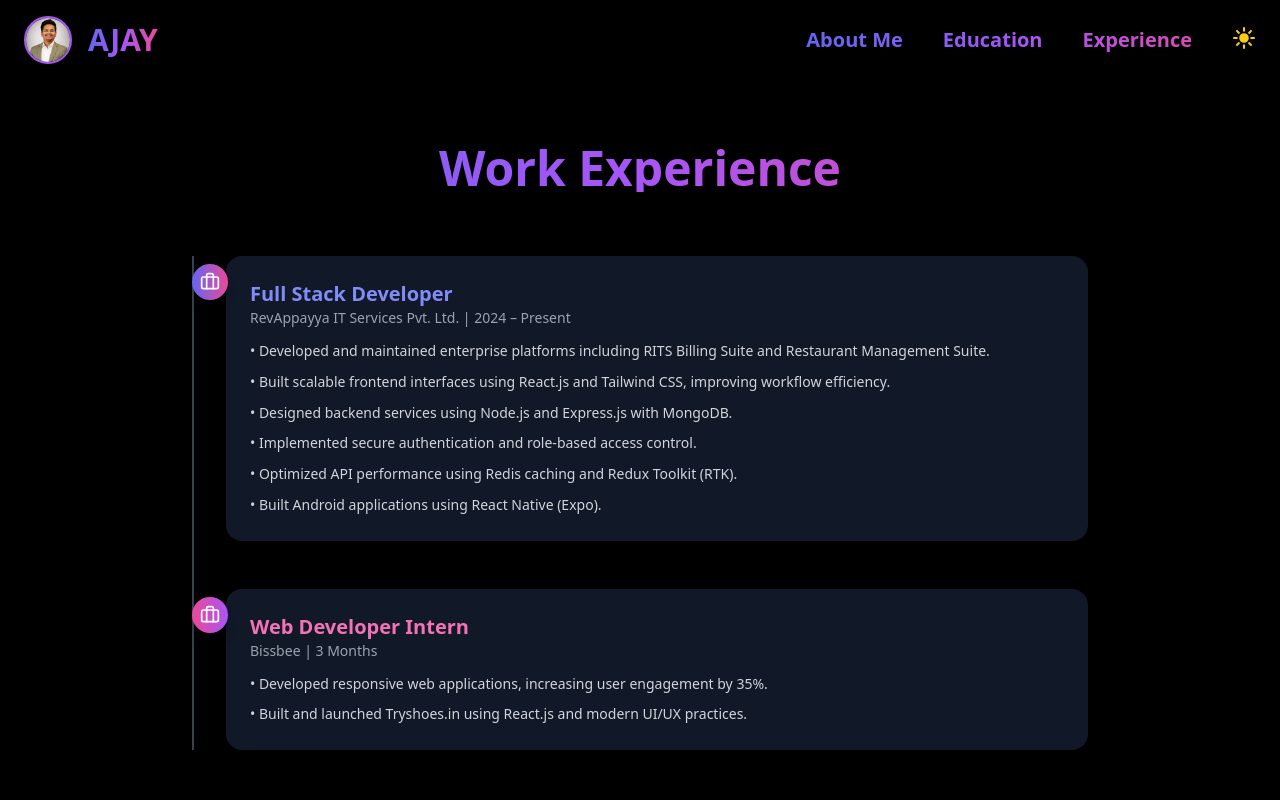
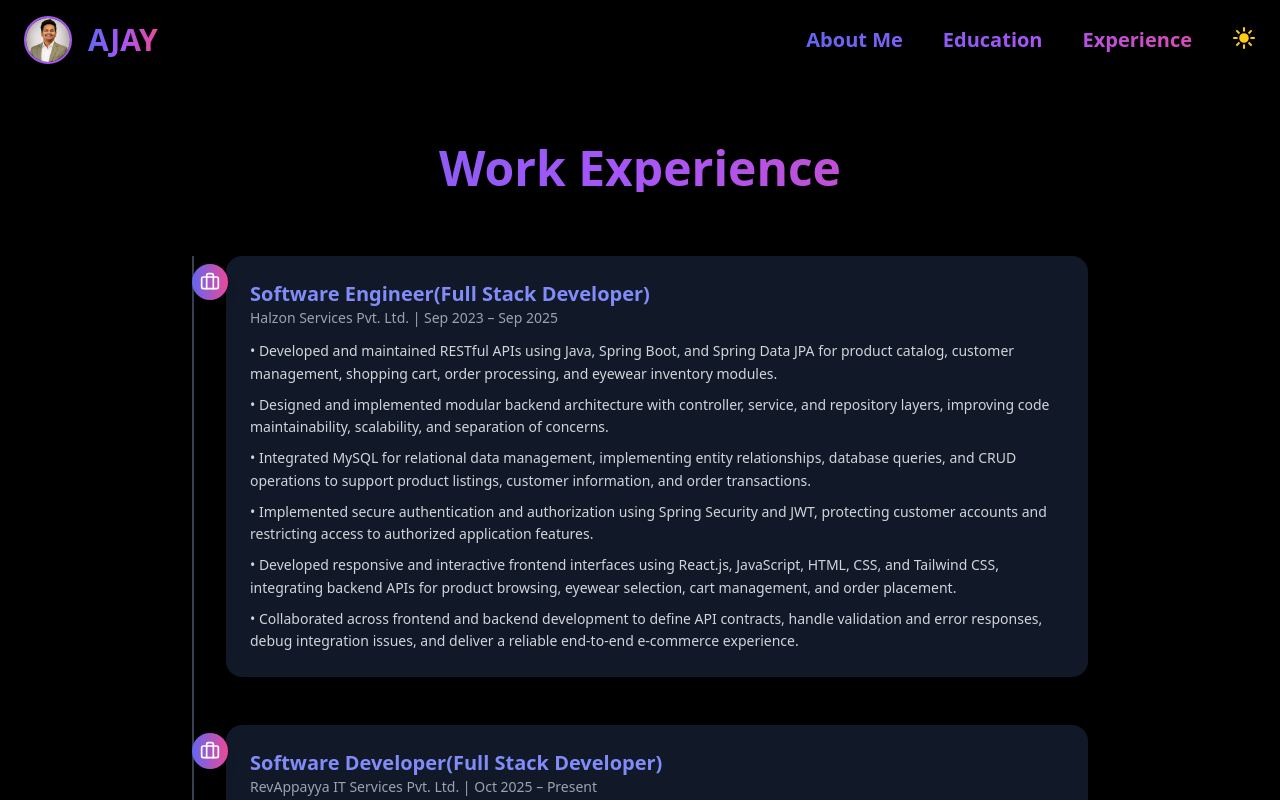
Before and after one commit to kereajay/Portfolio, a React (Vite) app: page /Experience in a window 1280 px wide. Shown: the top 800 px of the page. Built offline with nearby package versions, Linux system fonts and the light colour scheme.

Commit message:
updated the resume

```diff
--- a/src/Pages/AboutMe.jsx
+++ b/src/Pages/AboutMe.jsx
@@ -102,7 +102,7 @@ function AboutMe() {
           </div>
 
           <p className="text-lg md:text-xl text-gray-300 dark:text-gray-500 leading-relaxed">
-            Full-Stack Developer with 2 plus years of experience building scalable web applications using React.js, Node.js, and MongoDB.
+            Full-Stack Developer with 3 plus years of experience building scalable web applications using React.js, Node.js, and MongoDB.
             Specialized in developing high-performance user interfaces, designing RESTful APIs, and optimizing applications using Redux Toolkit and Redis.
             Experienced in building cross-platform Android applications using React Native (Expo).
           </p>
--- a/src/Pages/Experience.jsx
+++ b/src/Pages/Experience.jsx
@@ -13,6 +13,34 @@ const Experience = () => {
       {/* Timeline */}
       <div className="relative max-w-4xl mx-auto border-l-2 border-gray-700 pl-8 space-y-12">
 
+        <div className="relative group">
+
+          {/* Icon */}
+          <div className="absolute -left-[34px] top-2 bg-gradient-to-r from-indigo-500 to-pink-500 p-2 rounded-full shadow-lg">
+            <Briefcase size={20} />
+          </div>
+
+          {/* Card */}
+          <div className="bg-gray-900 p-6 rounded-2xl shadow-lg hover:shadow-2xl transition duration-300 hover:-translate-y-1">
+            <h3 className="text-xl font-semibold text-indigo-400">
+              Software Engineer(Full Stack Developer)
+            </h3>
+
+            <p className="text-sm text-gray-400 mb-3">
+              Halzon Services Pvt. Ltd. | Sep 2023 – Sep 2025
+            </p>
+
+            <ul className="space-y-2 text-gray-300 text-sm leading-relaxed">
+              <li>• Developed and maintained RESTful APIs using Java, Spring Boot, and Spring Data JPA for product catalog, customer management, shopping cart, order processing, and eyewear inventory modules.</li>
+              <li>•	Designed and implemented modular backend architecture with controller, service, and repository layers, improving code maintainability, scalability, and separation of concerns.</li>
+              <li>•	Integrated MySQL for relational data management, implementing entity relationships, database queries, and CRUD operations to support product listings, customer information, and order transactions.</li>
+              <li>• Implemented secure authentication and authorization using Spring Security and JWT, protecting customer accounts and restricting access to authorized application features.</li>
+              <li>•	Developed responsive and interactive frontend interfaces using React.js, JavaScript, HTML, CSS, and Tailwind CSS, integrating backend APIs for product browsing, eyewear selection, cart management, and order placement.</li>
+              <li>•	Collaborated across frontend and backend development to define API contracts, handle validation and error responses, debug integration issues, and deliver a reliable end-to-end e-commerce experience.</li>
+            </ul>
+          </div>
+        </div>
+
         {/* Current Role */}
         <div className="relative group">
 
@@ -24,11 +52,11 @@ const Experience = () => {
           {/* Card */}
           <div className="bg-gray-900 p-6 rounded-2xl shadow-lg hover:shadow-2xl transition duration-300 hover:-translate-y-1">
             <h3 className="text-xl font-semibold text-indigo-400">
-              Full Stack Developer
+              Software Developer(Full Stack Developer)
             </h3>
 
             <p className="text-sm text-gray-400 mb-3">
-              RevAppayya IT Services Pvt. Ltd. | 2024 – Present
+              RevAppayya IT Services Pvt. Ltd. | Oct 2025 – Present
             </p>
 
             <ul className="space-y-2 text-gray-300 text-sm leading-relaxed">
```
